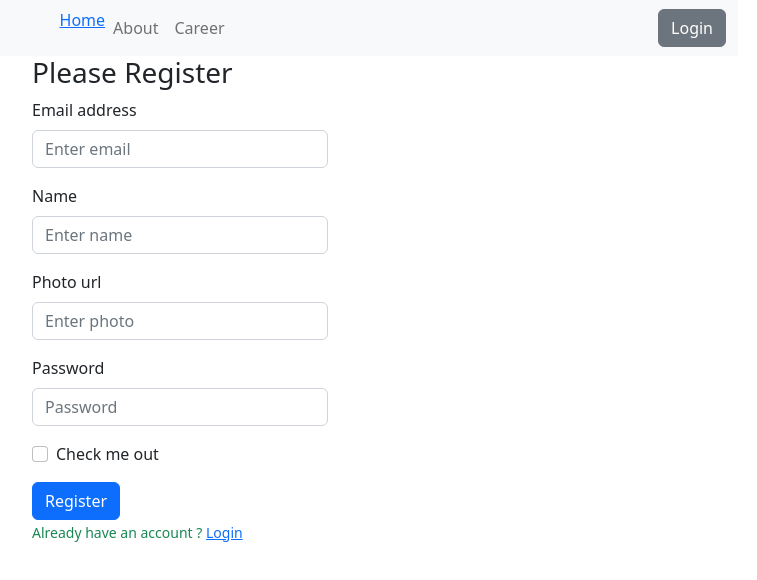
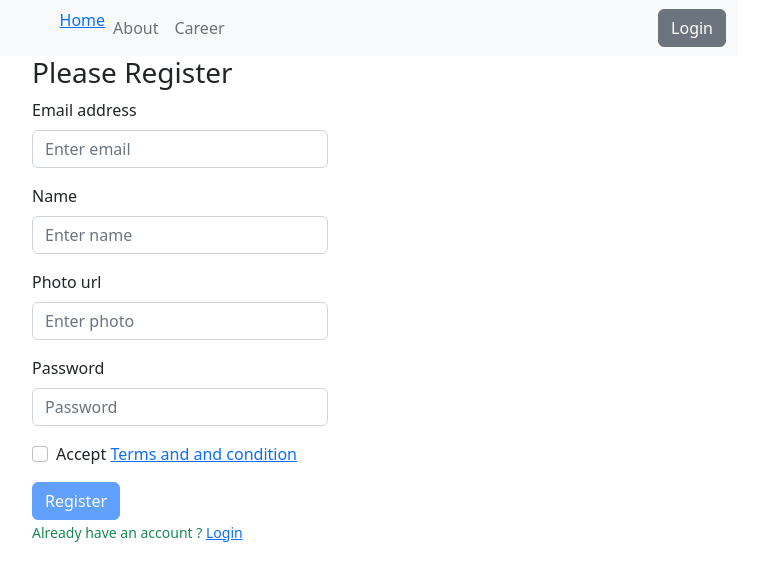
Before and after one commit to sakibbiswas/the-dragon-news, a React (Vite) app: page /register in a window 1280 px wide. Shown: the top 580 px of the page, without its empty margins (460-1217 px from the left). Built offline with nearby package versions, Linux system fonts and the light colour scheme; no server answers.

Commit message:
chackbox terms condition add

```diff
--- /dev/null
+++ b/src/Shared/terms/Terms.jsx
@@ -0,0 +1,15 @@
+import React from 'react';
+import { Link } from 'react-router-dom';
+
+const Terms = () => {
+    return (
+        <div>
+            <h2>Terms and condition</h2>
+            <p>Lorem ipsum, dolor sit amet consectetur adipisicing elit. Corrupti cupiditate dolorem ipsam dolor. Eum ex sequi fuga corrupti quasi veritatis amet similique ab omnis numquam, dolores vitae laudantium nihil perferendis!</p>
+            <p>Go back to <Link to='/register'>Register</Link></p>
+
+        </div>
+    );
+};
+
+export default Terms;
--- a/src/pages/login/Register/Register.jsx
+++ b/src/pages/login/Register/Register.jsx
@@ -3,9 +3,11 @@ import { useContext } from 'react';
 import { Button, Container, Form } from 'react-bootstrap';
 import { Link } from 'react-router-dom';
 import { Authcontext } from '../../../providers/Authprovider';
+import { useState } from 'react';
 
 const Register = () => {
-    const { createuser } = useContext(Authcontext)
+    const { createuser } = useContext(Authcontext);
+    const [Accepted, setAccepted] = useState(false);
     const handelregister = (event) => {
         event.preventDefault();
         const form = event.target;
@@ -22,6 +24,10 @@ const Register = () => {
             .catch(error => {
                 console.log(error);
             })
+    }
+
+    const handelaccept = event => {
+        setAccepted(event.target.checked)
     }
     return (
 
@@ -50,9 +56,13 @@ const Register = () => {
                         name='password' required />
                 </Form.Group>
                 <Form.Group className="mb-3" controlId="formBasicCheckbox">
-                    <Form.Check type="checkbox" label="Check me out" />
+                    <Form.Check
+                        onClick={handelaccept}
+                        type="checkbox"
+                        name='Accept'
+                        label={<>Accept  <Link to='/terms'>Terms and and condition</Link></>} />
                 </Form.Group>
-                <Button variant="primary" type="submit">
+                <Button variant="primary" disabled={!Accepted} type="submit">
                     Register
                 </Button>
                 <br />
--- a/src/providers/Authprovider.jsx
+++ b/src/providers/Authprovider.jsx
@@ -1,27 +1,33 @@
 import React from 'react';
 import { createContext } from 'react';
-import { applyActionCode, createUserWithEmailAndPassword, getAuth, onAuthStateChanged, signInWithEmailAndPassword, signOut } from "firebase/auth";
+import { createUserWithEmailAndPassword, getAuth, onAuthStateChanged, signInWithEmailAndPassword, signOut } from "firebase/auth";
 import app from '../firebase/firebase.config';
 import { useState } from 'react';
 import { useEffect } from 'react';
 export const Authcontext = createContext(null)
 const auth = getAuth(app)
+
 const Authprovider = ({ children }) => {
     const [user, setuser] = useState(null)
+    const [loading, setloading] = useState(true);
 
     const createuser = (email, password) => {
+        setloading(true)
         return createUserWithEmailAndPassword(auth, email, password,)
     }
     const signIN = (email, password) => {
+        setloading(true)
         return signInWithEmailAndPassword(auth, email, password)
     }
     const logOut = () => {
+        setloading(true)
         signOut(auth)
     }
     useEffect(() => {
         const unsuccribe = onAuthStateChanged(auth, loggeduser => {
             console.log('logged in user null', loggeduser);
             setuser(loggeduser)
+            setloading(false)
         })
         return () => {
             unsuccribe();
@@ -29,6 +35,7 @@ const Authprovider = ({ children }) => {
     }, [])
     const authinfo = {
         user,
+        loading,
         createuser,
         signIN,
         logOut,
--- a/src/routes/privaterout/Privaterout.jsx
+++ b/src/routes/privaterout/Privaterout.jsx
@@ -2,10 +2,14 @@ import React from 'react';
 import { useContext } from 'react';
 import { Authcontext } from '../../providers/Authprovider';
 import { Navigate, useLocation } from 'react-router-dom';
+import { Spinner } from 'react-bootstrap';
 
 const Privaterout = ({ children }) => {
-    const { user } = useContext(Authcontext)
+    const { user, loading } = useContext(Authcontext)
     const location = useLocation();
+    if (loading) {
+        return <Spinner animation="border" variant="primary" />
+    }
 
     console.log(location);
     if (user) {
```
Also changed, not shown: src/main.jsx (+7 -1 lines).
